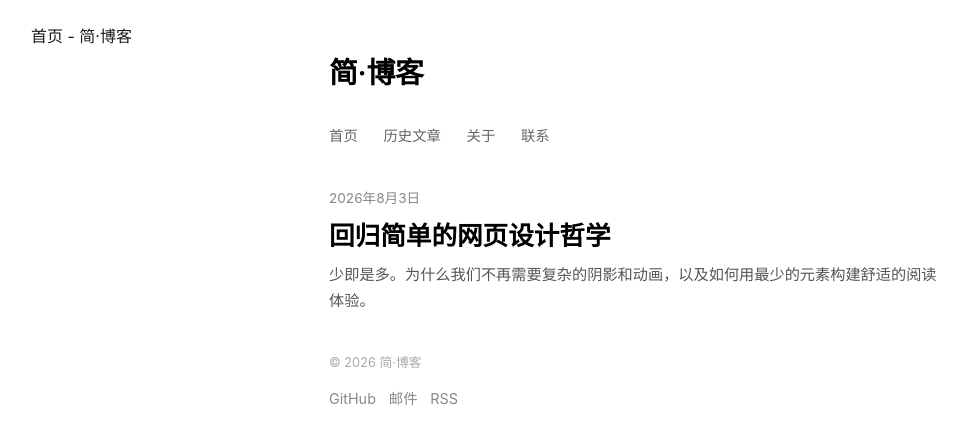
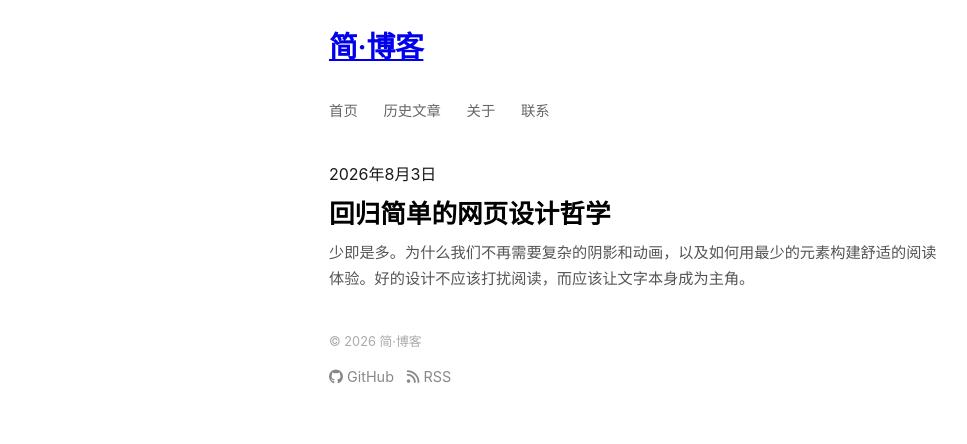
Before and after one commit to ihzj/ihzj.github.io, a plain HTML site: page index.html in a window 1280 px wide. Shown: the whole page, without its empty margins (1-968 px from the left). Drawn offline with Linux system fonts and the light colour scheme.

Commit message:
Update index.html

```diff
--- a/index.html
+++ b/index.html
@@ -1,39 +1,41 @@
 <!DOCTYPE html>
 <html lang="zh-CN">
-
+<head>
   <meta charset="UTF-8">
-  <meta name="viewport" content="width=device-width, initial-scale=1.0, maximum-scale=1.0, user-scalable=yes, viewport-fit=cover">
-  首页 - 简·博客</title>
+  <meta name="viewport" content="width=device-width, initial-scale=1.0, viewport-fit=cover">
+  <title>简·博客</title>
   <link rel="stylesheet" href="style.css">
+  <link rel="stylesheet" href="https://cdnjs.cloudflare.com/ajax/libs/font-awesome/6.4.0/css/all.min.css">
 </head>
-
+<body>
   <div class="blog">
     <header class="header">
-      <div class="site-title">简·博客</div>
+      <div class="site-title"><a href="index.html">简·博客</a></div>
       <nav class="nav">
-        <a href="index.html">首页</a>
+        <a href="index.html" class="active">首页</a>
         <a href="archive.html">历史文章</a>
         <a href="about.html">关于</a>
         <a href="contact.html">联系</a>
       </nav>
     </header>
 
-    <main class="posts">
-      <article class="post">
-        <div class="post-date">2026年8月3日</div>
-        <h2 class="post-title">
-          <a href="#">回归简单的网页设计哲学</a>
-        </h2>
-        <p class="post-excerpt">少即是多。为什么我们不再需要复杂的阴影和动画，以及如何用最少的元素构建舒适的阅读体验。</p>
-      </article>
+    <main class="main-content">
+      <div class="posts">
+        <article class="post">
+          <div class="post-meta">2026年8月3日</div>
+          <h2 class="post-title">
+            <a href="#">回归简单的网页设计哲学</a>
+          </h2>
+          <p class="post-excerpt">少即是多。为什么我们不再需要复杂的阴影和动画，以及如何用最少的元素构建舒适的阅读体验。好的设计不应该打扰阅读，而应该让文字本身成为主角。</p>
+        </article>
+      </div>
     </main>
 
     <footer class="footer">
-      © 2026 简·博客</span>
+      <span class="copyright">© 2026 简·博客</span>
       <div class="footer-links">
-        <a href="#">GitHub</a>
-        <a href="#">邮件</a>
-        <a href="#">RSS</a>
+        <a href="#"><i class="fab fa-github"></i> GitHub</a>
+        <a href="#"><i class="fas fa-rss"></i> RSS</a>
       </div>
     </footer>
   </div>
```
